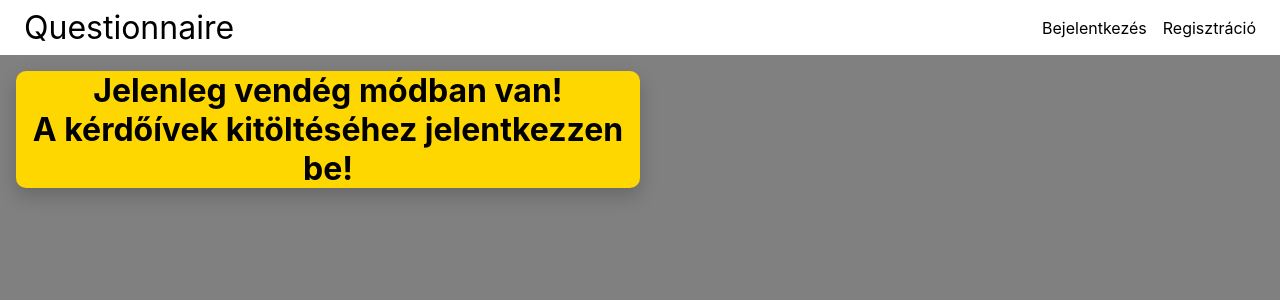
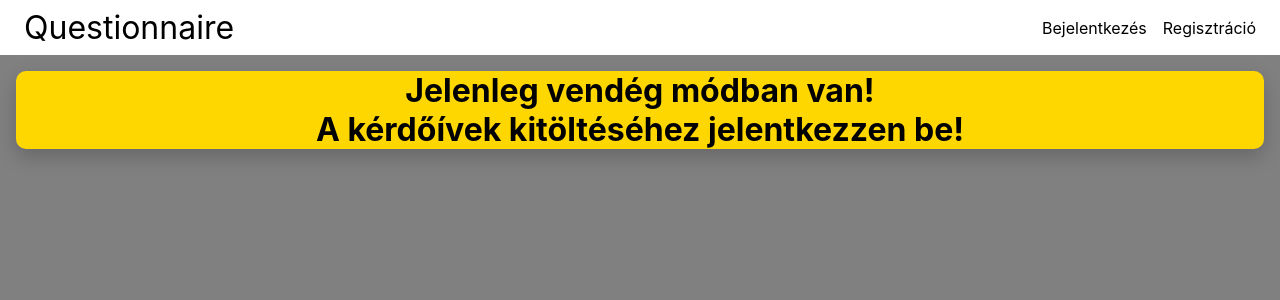
Before and after one commit to JaniITmer/Nagy-Projektmunka, a React (Create React App) app in the folder questionnaire/frontend/: page / in a window 1280 px wide. Shown: the top 300 px of the page. Built offline with nearby package versions, Linux system fonts and the light colour scheme.

Commit message:
kérdőív megjelenítés módosítás

```diff
--- a/questionnaire/frontend/src/pages/styles/Home.css
+++ b/questionnaire/frontend/src/pages/styles/Home.css
@@ -85,9 +85,10 @@
 
 .topics{
     background-color:gold;
+    display: block;
     text-align: center;
     float:left;
-    width: 50%;
+    width: 100%;
     margin-bottom: 20px;
     border-radius: 10px;
     box-shadow: 0 8px 20px 0 rgba(0,0,0,0.2);
```
